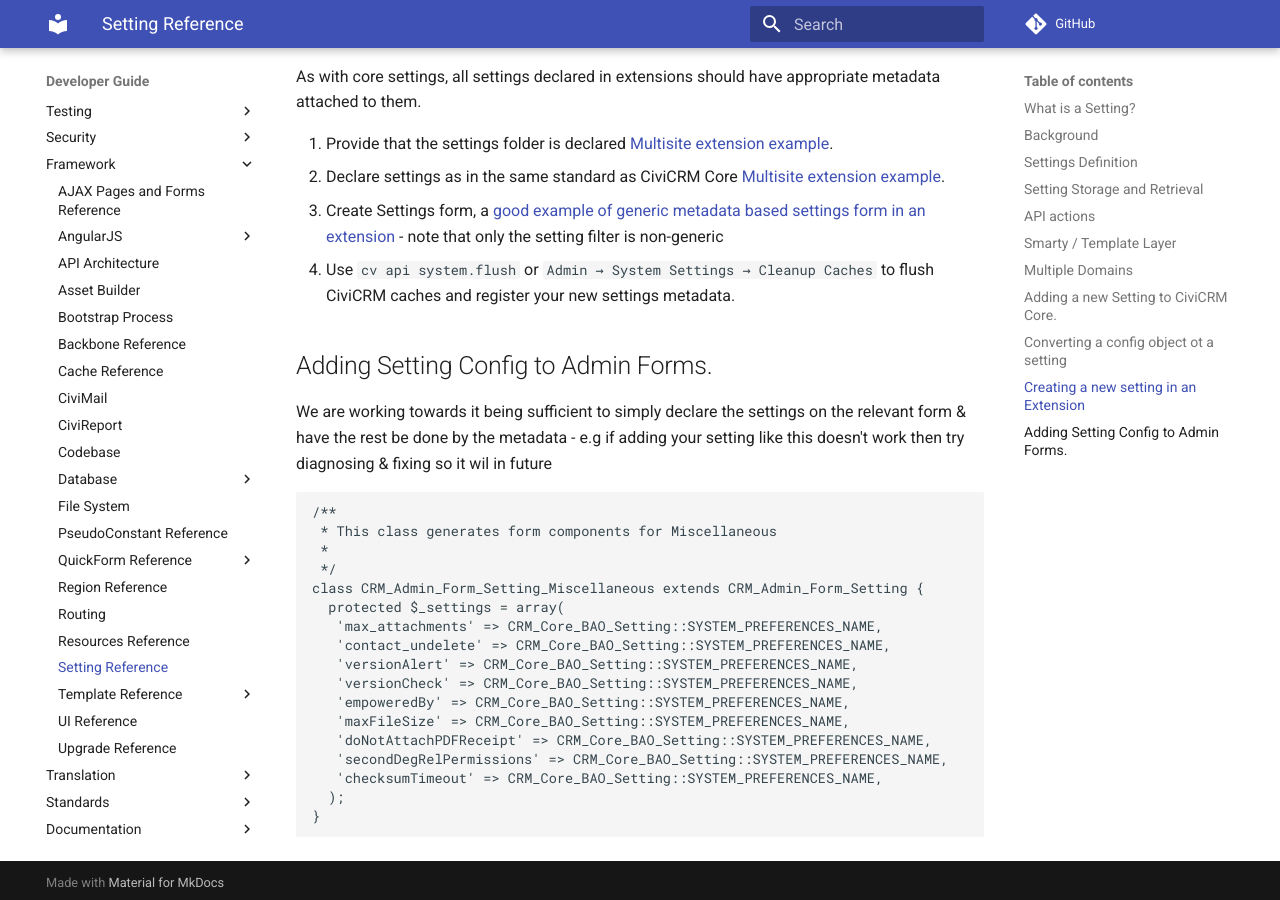
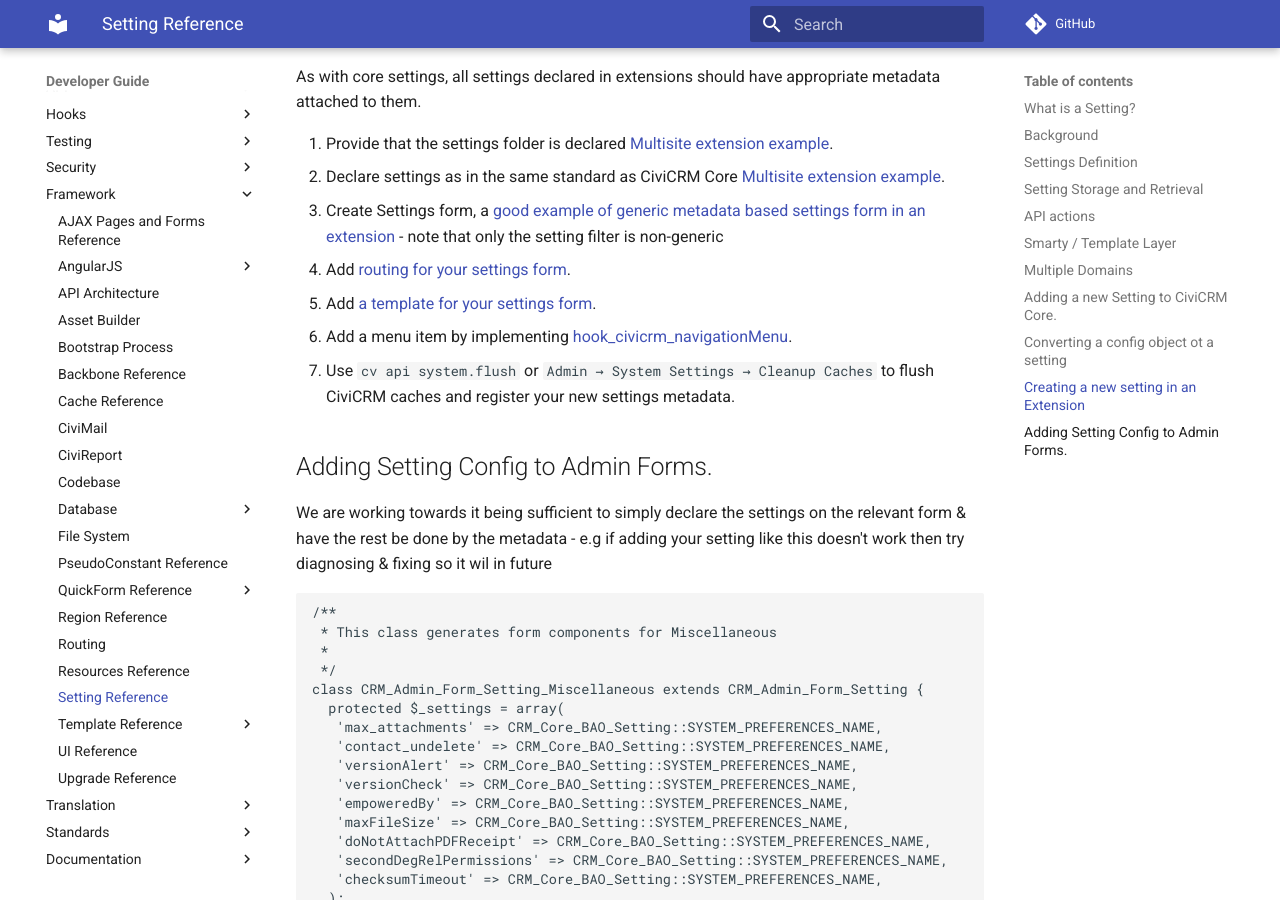
Before and after one commit to civicrm/civicrm-dev-docs, an MkDocs documentation site: the page built from docs/framework/setting.md, in a window 1280 px wide and 900 px high, scrolled down 5808 px. Built offline with MkDocs 1.6.1 and Material for MkDocs 9.7.7, drawn with Linux system fonts in a browser that asks for light colours; comment, search, counter and statistics services are not loaded; old or Windows-style settings are respelled for this version of MkDocs.

Commit message:
Update setting.md
Some more details about creating a settings page for an extension.

```diff
--- a/docs/framework/setting.md
+++ b/docs/framework/setting.md
@@ -152,7 +152,10 @@
 1. Provide that the settings folder is declared [Multisite extension example](https://github.com/eileenmcnaughton/org.civicrm.multisite/blob/master/multisite.php#L347).
 2. Declare settings as in the same standard as CiviCRM Core [Multisite extension example](https://github.com/eileenmcnaughton/org.civicrm.multisite/blob/master/settings/Multisite.setting.php).
 3. Create Settings form, a [good example of generic metadata based settings form in an extension](https://github.com/eileenmcnaughton/nz.co.fuzion.civixero/blob/master/CRM/Civixero/Form/XeroSettings.php) - note that only the setting filter is non-generic
-4. Use `cv api system.flush` or `Admin → System Settings → Cleanup Caches` to flush CiviCRM caches and register your new settings metadata.
+4. Add [routing for your settings form](https://github.com/eileenmcnaughton/nz.co.fuzion.civixero/blob/master/xml/Menu/xerosync.xml).
+5. Add [a template for your settings form](https://github.com/eileenmcnaughton/nz.co.fuzion.civixero/blob/master/templates/CRM/Civixero/Form/XeroSettings.tpl).
+6. Add a menu item by implementing [hook_civicrm_navigationMenu](https://docs.civicrm.org/dev/en/latest/hooks/hook_civicrm_navigationMenu).
+7. Use `cv api system.flush` or `Admin → System Settings → Cleanup Caches` to flush CiviCRM caches and register your new settings metadata.
 
 ## Adding Setting Config to Admin Forms.
 
```
